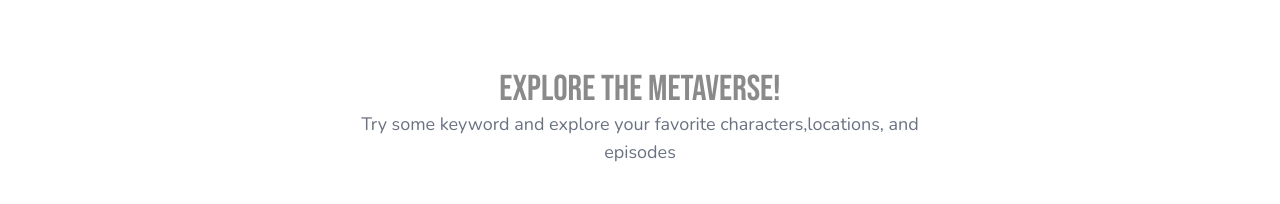
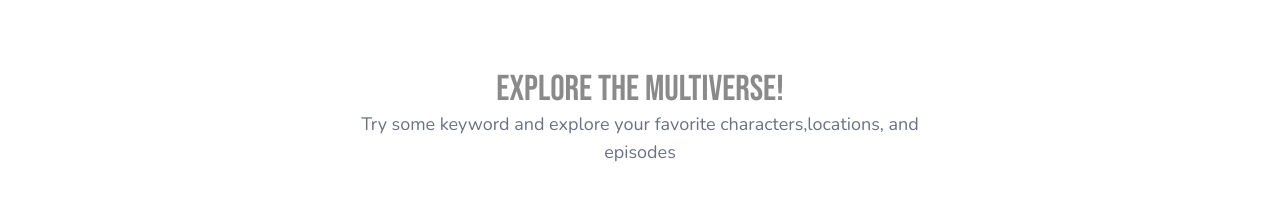
Before and after one commit to kanwaljeet5124/Mutiverse-Search-Engine, a Next.js app: page / in a window 1280 px wide. Shown: the part 596-800 px from the top of the page. Built offline with nearby package versions, Linux system fonts and the light colour scheme.

Commit message:
PATCH: UX fixes after testing.

```diff
--- a/src/pages/characters/[id].js
+++ b/src/pages/characters/[id].js
@@ -29,8 +29,8 @@ export default function CharacterPage() {
   }, [id]);
 
   return (
-    <div className="min-h-screen flex items-center justify-center relative">
-      <button onClick={()=> router.push({pathname:"/", query: {...router.query}}, undefined, {scroll: false})} className="top-6 left-6 text-sm flex items-center gap-1 text-white rounded-full absolute px-4 py-2 bg-blue-400 cursor-pointer">
+    <div className="min-h-screen flex flex-col md:items-center md:justify-center relative">
+      <button onClick={()=> router.push({pathname:"/", query: {...router.query}}, undefined, {scroll: false})} className="md:absolute md:top-6 left-6 text-sm flex items-center gap-1 text-white rounded-full px-4 py-1 md:py-2 bg-blue-400 cursor-pointer w-fit ml-5 md:ml-0 my-4 md:my-0">
         <svg xmlns="http://www.w3.org/2000/svg" width="24" height="24" viewBox="0 0 24 24" fill="none" stroke="currentColor" stroke-width="2" stroke-linecap="round" stroke-linejoin="round" class="lucide lucide-arrow-left-icon lucide-arrow-left"><path d="m12 19-7-7 7-7"/><path d="M19 12H5"/></svg>
         Go Back
       </button>
@@ -41,11 +41,11 @@ export default function CharacterPage() {
             src={character.image}
             alt={character.name}
             fill
-            className="w-full rounded-l-2xl"
+            className="w-full rounded-t-2xl md:rounded-r-none"
           />
         </div>
 
-        <div className="flex-1 px-6 pt-6 md:px-10 md:pt-10 pb-0 flex flex-col gap-2 bg-zinc-100 shadow-2xl rounded-r-2xl">
+        <div className="flex-1 p-6 md:p-10 flex flex-col gap-2 bg-zinc-100 shadow-2xl rounded-r-2xl">
           <h1 className="text-3xl md:text-4xl font-bold text-gray-900 ">
             {character.name}
           </h1>
--- a/src/pages/index.js
+++ b/src/pages/index.js
@@ -120,7 +120,7 @@ export default function Home() {
         <div className="wrapper flex flex-wrap flex-col items-center justify-center">
           <div className="w-full flex flex-wrap items-center justify-center">
             <span className="w-full flex items-center justify-center sm:justify-end text-base text-gray-500 font-semibold font-nunito my-5 capitalize">
-              {!isCleared && `Showing ${data.characters.length} out of ${data.charactersInfo?.count} characters`}
+              {!isCleared && `Showing ${data?.characters?.length || 0} out of ${data.charactersInfo?.count || 0} characters`}
             </span>
             {data?.characters?.length > 0 ? (<>
               <div className="w-full grid grid-cols-1 sm:grid-cols-2 md:grid-cols-3 lg:grid-cols-4 gap-6">
@@ -133,15 +133,14 @@ export default function Home() {
                     {"Load More"}
                 </button>}
               </div>}
-            </>) : (
-              <div className="flex flex-col items-center justify-center mt-8 mb-16 w-11/12 sm:w-11/12 md:w-8/12 lg:w-6/12">
+            </>) : !loading && <div className="flex flex-col items-center justify-center mt-8 mb-16 w-11/12 sm:w-11/12 md:w-8/12 lg:w-6/12">
                 <h3 className="text-6xl font-bebas opacity-65">{isCleared?"":"404"}</h3>
-                <h4 className="text-4xl font-bebas opacity-50">{isCleared?"Explore the Metaverse!":"No Data Found"}</h4>
+                <h4 className="text-4xl font-bebas opacity-50">{isCleared?"Explore the Multiverse!":"No Data Found"}</h4>
                 <span className="text-lg font-nunito text-gray-500 text-center">
                   {isCleared?"Try some keyword and explore your favorite characters,locations, and episodes":"Oops! No character found for this keyword."}
                 </span>
               </div>
-            )}
+            }
           </div>
         </div>
       )}
@@ -150,8 +149,8 @@ export default function Home() {
       {tab === "locations" && (
         <div className="wrapper flex flex-wrap flex-col items-center justify-center">
           <div className="w-full flex flex-wrap items-center justify-center">
-            <span className="w-full flex items-center justify-end text-base text-gray-500 font-semibold font-nunito my-5 capitalize">
-              {!isCleared && `Showing ${data.locations.length} out of ${data.locationsInfo?.count} locations`}
+            <span className="w-full flex items-center justify-center sm:justify-end text-base text-gray-500 font-semibold font-nunito my-5 capitalize">
+              {!isCleared && `Showing ${data?.locations?.length || 0} out of ${data.locationsInfo?.count || 0} locations`}
             </span>
             {data?.locations?.length > 0 ? (<>
               <div className="w-full grid grid-cols-1 sm:grid-cols-2 md:grid-cols-3 lg:grid-cols-4 gap-6">
@@ -164,15 +163,14 @@ export default function Home() {
                     {"Load More"}
                 </button>}
               </div>}
-            </>) : (
-                <div className="flex flex-col items-center justify-center mt-8 mb-16 w-11/12 sm:w-11/12 md:w-8/12 lg:w-6/12">
+            </>) : !loading && <div className="flex flex-col items-center justify-center mt-8 mb-16 w-11/12 sm:w-11/12 md:w-8/12 lg:w-6/12">
                     <h3 className="text-6xl font-bebas opacity-65">{isCleared?"":"404"}</h3>
-                    <h4 className="text-4xl font-bebas opacity-50">{isCleared?"Explore the Metaverse!":"No Data Found"}</h4>
+                    <h4 className="text-4xl font-bebas opacity-50">{isCleared?"Explore the Multiverse!":"No Data Found"}</h4>
                     <span className="text-lg font-nunito text-gray-500 text-center">
                     {isCleared?"Try some keyword and explore your favorite characters,locations, and episodes":"Oops! No character found for this keyword."}
                     </span>
                 </div>
-            )}
+            }
           </div>
         </div>
       )}
@@ -181,8 +179,8 @@ export default function Home() {
       {tab === "episodes" && (
         <div className="wrapper flex flex-wrap flex-col items-center justify-center">
           <div className="w-full flex flex-wrap items-center justify-center">
-            <span className="w-full flex items-center justify-end text-base text-gray-500 font-semibold font-nunito my-5 capitalize">
-              {!isCleared && `Showing ${data.episodes.length} out of ${data.episodesInfo?.count} episodes`}
+            <span className="w-full flex items-center justify-center sm:justify-end text-base text-gray-500 font-semibold font-nunito my-5 capitalize">
+              {!isCleared && `Showing ${data?.episodes?.length || 0} out of ${data?.episodesInfo?.count || 0} episodes`}
             </span>
             {data?.episodes?.length > 0 ? (<>
               <div className="w-full grid grid-cols-1 md:grid-cols-2 gap-4">
@@ -195,14 +193,13 @@ export default function Home() {
                     {"Load More"}
                 </button>}
               </div>}
-            </>) : (
-                <div className="flex flex-col items-center justify-center mt-8 mb-16 w-11/12 sm:w-11/12 md:w-8/12 lg:w-6/12">
+            </>) : !loading && <div className="flex flex-col items-center justify-center mt-8 mb-16 w-11/12 sm:w-11/12 md:w-8/12 lg:w-6/12">
                     <h3 className="text-6xl font-bebas opacity-65">{isCleared?"":"404"}</h3>
-                    <h4 className="text-4xl font-bebas opacity-50">{isCleared?"Explore the Metaverse!":"No Data Found"}</h4>
+                    <h4 className="text-4xl font-bebas opacity-50">{isCleared?"Explore the Multiverse!":"No Data Found"}</h4>
                     <span className="text-lg font-nunito text-gray-500 text-center">
                     {isCleared?"Try some keyword and explore your favorite characters,locations, and episodes":"Oops! No character found for this keyword."}
                     </span>
-                </div>)}
+                </div>}
             </div>
         </div>
       )}
```
